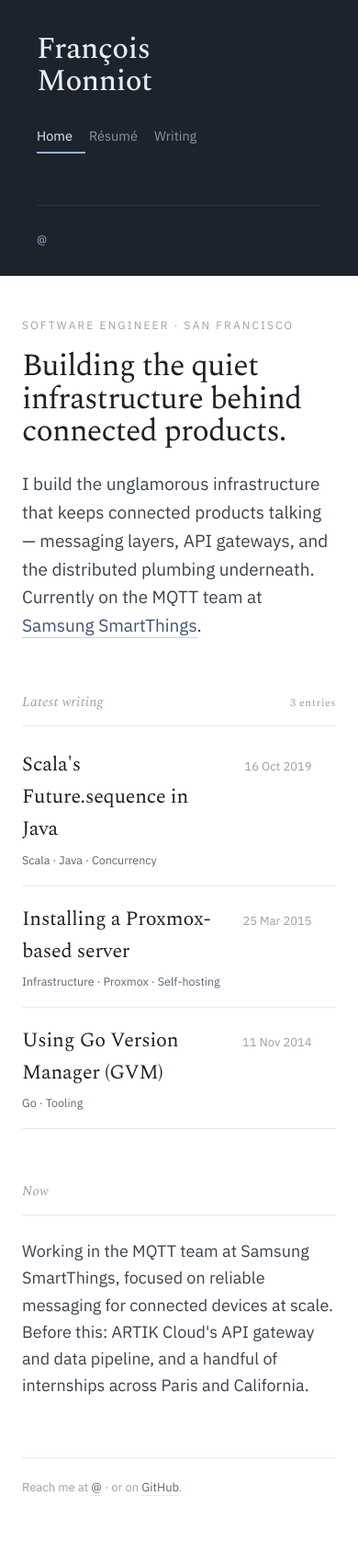
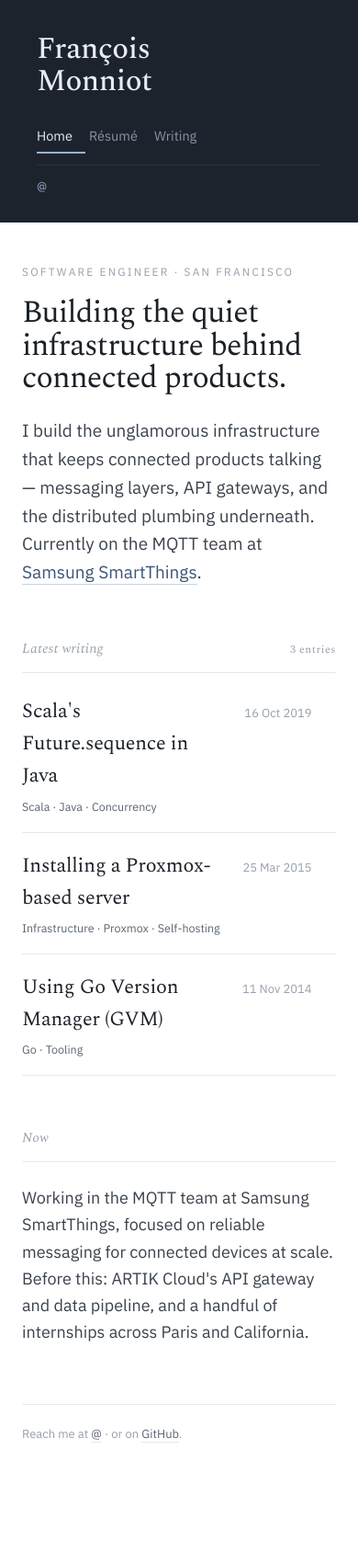
Before and after one commit to fmonniot/fmonniot.github.com, a Jekyll site: the page built from index.html, in a window 390 px wide. Shown: the whole page at 92% size. Built offline with Jekyll 4.4.1, drawn with Linux system fonts in a browser that asks for light colours; the list of posts is cut into pages by our own code; after the commit the page ends 1643 px from its top, so only the background shows below that.

Commit message:
Reduce gap between nav and side-foot on tablet layout
Co-Authored-By: Claude Sonnet 4.6 <noreply@anthropic.com>

```diff
--- a/css/styles.scss
+++ b/css/styles.scss
@@ -270,8 +270,8 @@ h1.title {
   .nav a:last-of-type { border: 0; }
   .nav a .no { display: none; }
   .nav a.on { border-bottom: 2px solid var(--accent); }
-  .side-foot { margin-top: 26px; }
-  .contact { grid-auto-flow: column; grid-template-columns: none; gap: 8px 24px; justify-content: start; }
+  .side-foot { margin-top: 12px; padding-top: 0; }
+  .contact { grid-auto-flow: column; grid-template-columns: none; gap: 8px 24px; justify-content: start; padding-top: 12px; }
   .contact .row { grid-template-columns: none; }
   .contact .k { display: none; }
   .colophon { display: none; }
```
